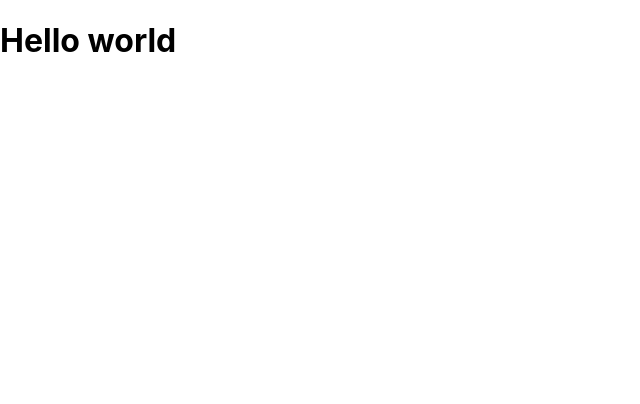
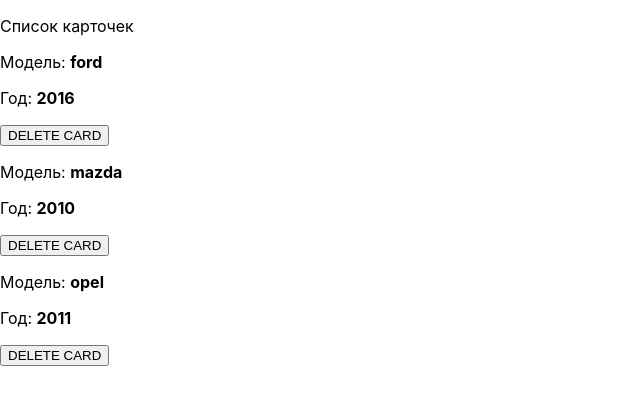
Before and after one commit to ko1p/react-app, a React (Create React App) app: page / in a window 1280 px wide. Shown: the top 404 px of the page, without its empty margins (0-640 px from the left). Built offline with nearby package versions, Linux system fonts and the light colour scheme.

Commit message:
cards render

```diff
--- a/package.json
+++ b/package.json
@@ -30,5 +30,6 @@
       "last 1 firefox version",
       "last 1 safari version"
     ]
-  }
+  },
+  "devDependencies": {}
 }
--- a/src/App.js
+++ b/src/App.js
@@ -1,10 +1,43 @@
-import React from 'react';
+import React, { Component } from 'react';
 import './App.css';
+import Cards from './cards/Cards';
 
-function App() {
-  return (
-    <h1>Hello world</h1>
-  );
+class App extends Component {
+
+  state = {
+    cars: [
+      {name: 'ford', year: 2016},
+      {name: 'mazda', year: 2010},
+      {name: 'opel', year: 2011}
+    ],
+  }
+
+  deleteHendler(index) {
+    const newCarsState = this.state.cars.concat();
+    newCarsState.splice(index, 1)
+    this.setState({ cars: newCarsState })
+  }
+
+  render() {
+    return (
+      <div>
+        <p>Список карточек</p>
+        {
+          this.state.cars.map((car, index) => {
+            return (
+              <Cards
+                key={index}
+                name={car.name}
+                year={car.year}
+                deleteHendler={() => this.deleteHendler(index)}
+              />
+            )
+          })
+        }
+      </div>
+    )
+  }
+
 }
 
 export default App;
--- /dev/null
+++ b/src/cards/Cards.js
@@ -0,0 +1,14 @@
+/* eslint-disable class-methods-use-this */
+import React from 'react';
+
+const card = (props) => {
+  return (
+    <div>
+      <p>Модель: <strong>{props.name}</strong></p>
+      <p>Год: <strong>{props.year}</strong></p>
+      <button onClick={props.deleteHendler}>DELETE CARD</button>
+    </div>
+  )
+}
+
+export default card;
--- a/src/index.js
+++ b/src/index.js
@@ -6,7 +6,7 @@
 
 ReactDOM.render(
   <App />,
-  document.getElementById('root')
+  document.getElementById('root'),
 );
 
 // If you want your app to work offline and load faster, you can change
```
Also changed, not shown: 1 other file (tests, documents, lock files or other folders).
